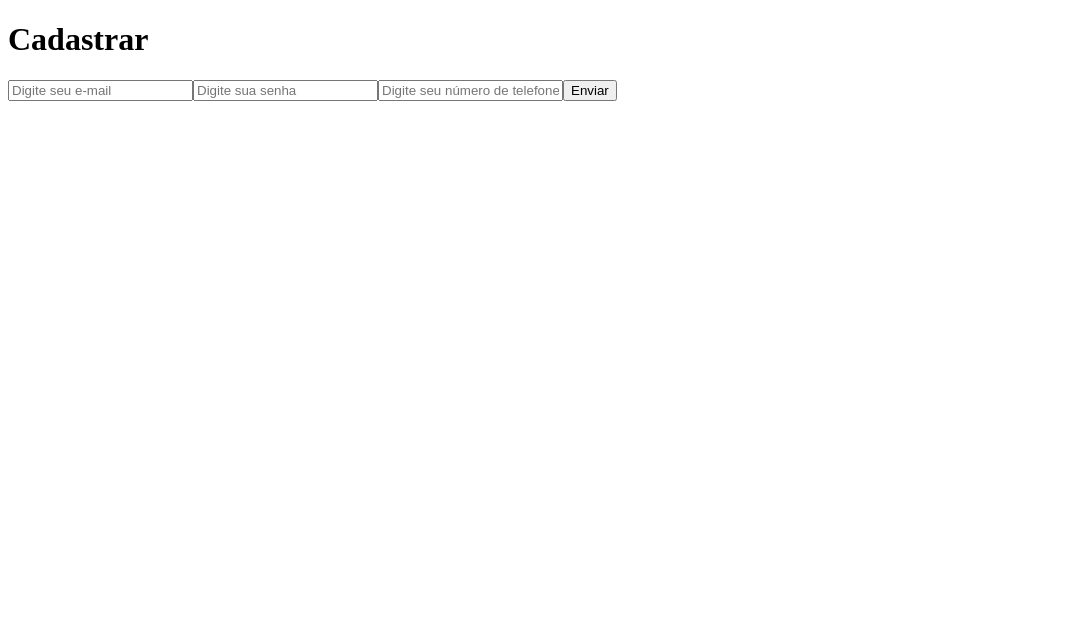
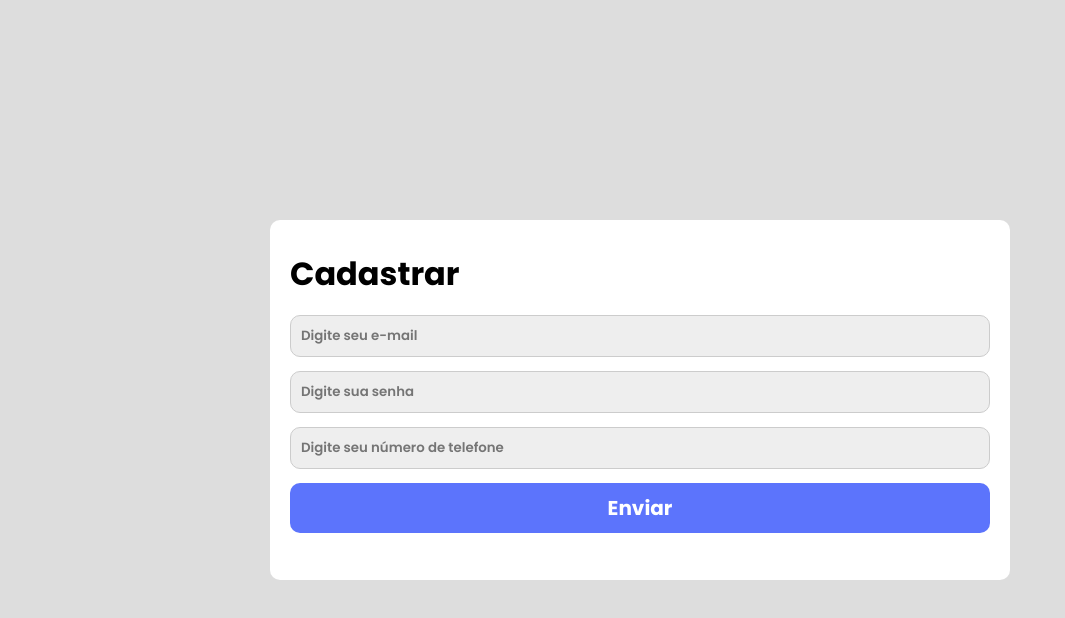
Before and after one commit to geovani-nascto/form-js-oop, a plain HTML site: page index.html in a window 1280 px wide. Shown: the whole page, without its empty margins (0-1065 px from the left). Drawn offline with Linux system fonts and the light colour scheme.

Commit message:
design complete

```diff
--- a/assets/css/style.css
+++ b/assets/css/style.css
@@ -0,0 +1,53 @@
+@import url('https://fonts.googleapis.com/css2?family=Poppins:wght@400;500;600;700&display=swap');
+
+*{
+    margin: 0;
+    padding: 0;
+    font-family: 'Poppins', Arial, Helvetica, sans-serif;
+}
+
+body{
+    width: 100vw;
+    height: 100vh;
+    background-color: #ddd;
+    display: flex;
+    align-items: center;
+}
+
+.main{
+    width: 900px;
+    max-width: 700px;
+    height: auto;
+    background-color: #fff;
+    margin: 0 auto;
+    padding: 30px 20px;
+    border-radius: 10px;
+}
+
+.form{
+    display: flex;
+    flex-direction: column;
+    padding: 10px 0;
+}
+
+input{
+    margin: 7px 0;
+    padding: 10px;
+    border: 1px solid #ccc;
+    border-radius: 10px;
+    background-color: #eee;
+    font-weight: 600;
+}
+
+input[type='submit']{
+    border: 0;
+    font-weight: bold;
+    background-color: #5c74fc;
+    color: #fff;
+    font-size: 20px;
+    cursor: pointer;
+}
+
+input[type='submit']:hover{
+    background-color: #4f66e6;
+}
--- a/assets/js/script.js
+++ b/assets/js/script.js
@@ -2,10 +2,11 @@ class Form{
     method = 'GET';
     items = [];
 
-    constructor(container, method, action){
+    constructor(container, method, action, className){
         this.container = document.querySelector(container);
         this.method = method;
         this.action = action;
+        this.className = className;
     }
 
     addItem(item){
@@ -16,6 +17,7 @@ class Form{
         let formElement = document.createElement('form');
         formElement.setAttribute('method', this.method);
         formElement.setAttribute('action', this.action);
+        formElement.setAttribute('class', this.className);
 
         for(let i in this.items){
             this.items[i].displayOn(formElement);
@@ -74,7 +76,7 @@ class Button extends Input{
     }
 }
 
-let form = new Form('.formArea', 'POST', '#');
+let form = new Form('.formArea', 'POST', '#', 'form');
 
 let email = new Input('email', 'Digite seu e-mail', 'inputField');
 email.type = 'email';
--- a/index.html
+++ b/index.html
@@ -5,10 +5,10 @@
     <meta http-equiv="X-UA-Compatible" content="IE=edge">
     <meta name="viewport" content="width=device-width, initial-scale=1.0">
     <title>Formulário POO em JS</title>
-    <link rel="stylesheet" href="assets/css/">
+    <link rel="stylesheet" href="assets/css/style.css">
 </head>
 <body>
-    <main>
+    <main class="main">
         <h1>Cadastrar</h1>
         <div class="formArea">
 
```
